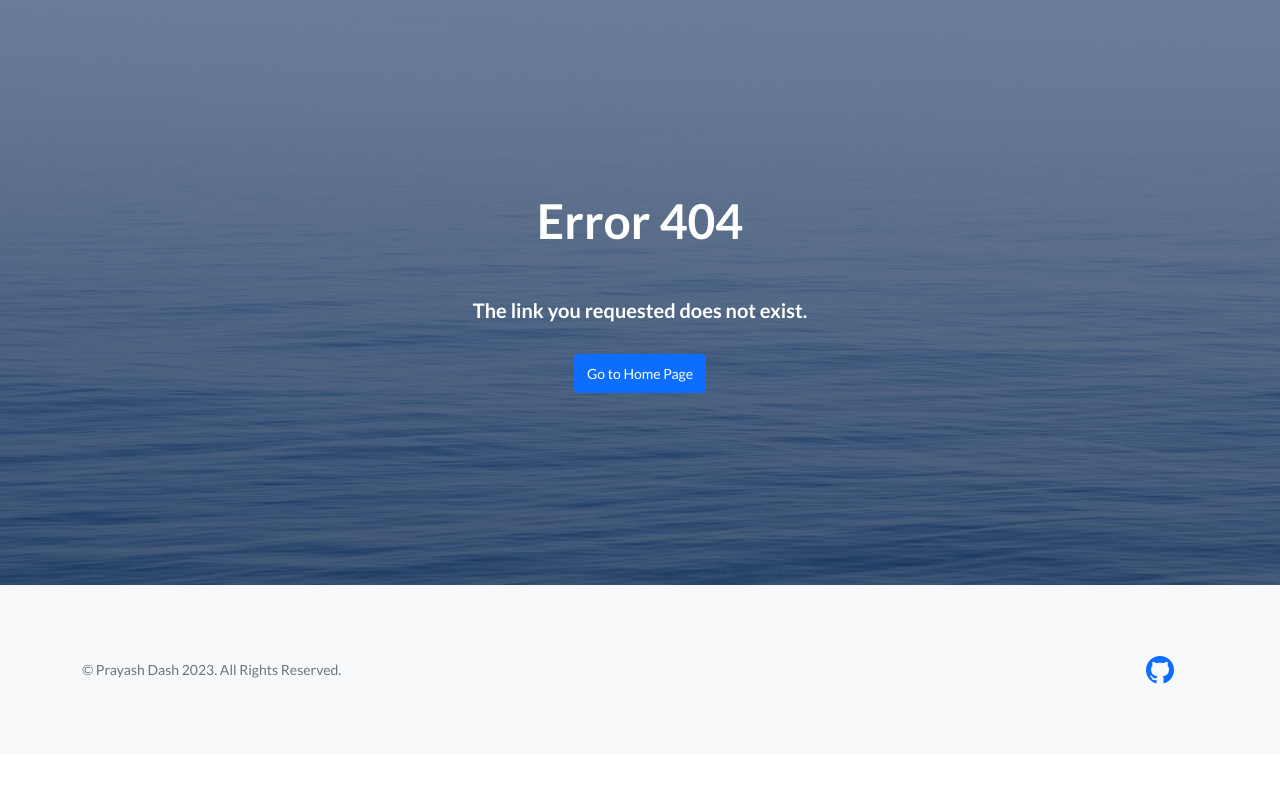
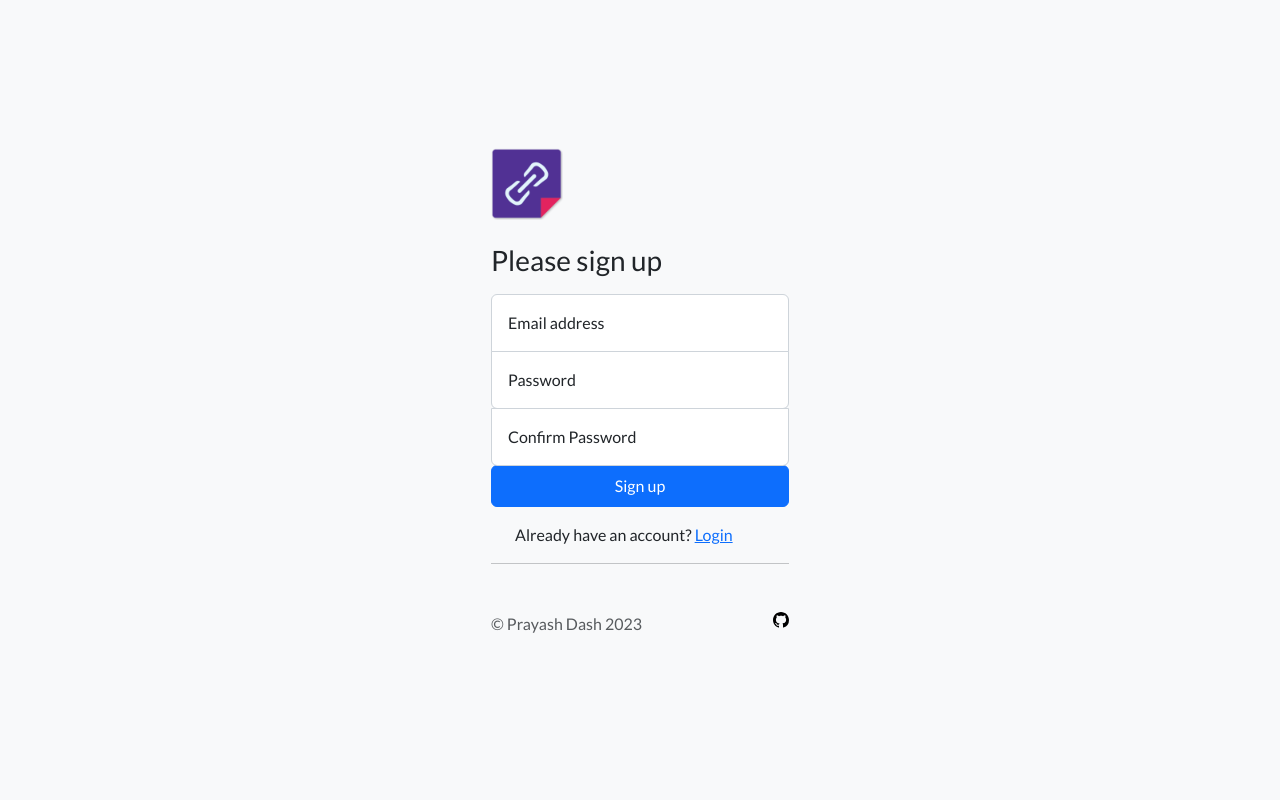
Before and after one commit to prayashdash1729/URL-shortener-flask, a Flask app: page /signup in a window 1280 px wide. Run offline with Flask 3, Linux system fonts and the light colour scheme; some libraries are stand-ins or nearby versions.

Commit message:
added login and signup pages

```diff
--- a/main.py
+++ b/main.py
@@ -48,5 +48,15 @@ def redirect_to_url(short_url):
         return render_template("404.html")
 
 
+@app.route("/signup")
+def signin():
+    return render_template("signup.html")
+
+
+@app.route("/login")
+def login():
+    return render_template("login.html")
+
+
 if __name__ == "__main__":
     app.run(debug=True)
--- /dev/null
+++ b/static/css/sign-in.css
@@ -0,0 +1,97 @@
+html,
+body {
+  height: 100%;
+}
+
+.form-signin {
+  max-width: 330px;
+  padding: 1rem;
+}
+
+.form-signin .form-floating:focus-within {
+  z-index: 2;
+}
+
+.form-signin input[type="email"] {
+  margin-bottom: -1px;
+  border-bottom-right-radius: 0;
+  border-bottom-left-radius: 0;
+}
+
+.form-signin input[type="password"] {
+  margin-bottom: -1px;
+  border-top-left-radius: 0;
+  border-top-right-radius: 0;
+}
+
+.bd-placeholder-img {
+    font-size: 1.125rem;
+    text-anchor: middle;
+    -webkit-user-select: none;
+    -moz-user-select: none;
+    user-select: none;
+}
+
+@media (min-width: 768px) {
+    .bd-placeholder-img-lg {
+        font-size: 3.5rem;
+    }
+}
+
+.b-example-divider {
+    width: 100%;
+    height: 3rem;
+    background-color: rgba(0, 0, 0, .1);
+    border: solid rgba(0, 0, 0, .15);
+    border-width: 1px 0;
+    box-shadow: inset 0 .5em 1.5em rgba(0, 0, 0, .1), inset 0 .125em .5em rgba(0, 0, 0, .15);
+}
+
+.b-example-vr {
+    flex-shrink: 0;
+    width: 1.5rem;
+    height: 100vh;
+}
+
+.bi {
+    vertical-align: -.125em;
+    fill: currentColor;
+}
+
+.nav-scroller {
+    position: relative;
+    z-index: 2;
+    height: 2.75rem;
+    overflow-y: hidden;
+}
+
+.nav-scroller .nav {
+    display: flex;
+    flex-wrap: nowrap;
+    padding-bottom: 1rem;
+    margin-top: -1px;
+    overflow-x: auto;
+    text-align: center;
+    white-space: nowrap;
+    -webkit-overflow-scrolling: touch;
+}
+
+.btn-bd-primary {
+    --bd-violet-bg: #712cf9;
+    --bd-violet-rgb: 112.520718, 44.062154, 249.437846;
+
+    --bs-btn-font-weight: 600;
+    --bs-btn-color: var(--bs-white);
+    --bs-btn-bg: var(--bd-violet-bg);
+    --bs-btn-border-color: var(--bd-violet-bg);
+    --bs-btn-hover-color: var(--bs-white);
+    --bs-btn-hover-bg: #6528e0;
+    --bs-btn-hover-border-color: #6528e0;
+    --bs-btn-focus-shadow-rgb: var(--bd-violet-rgb);
+    --bs-btn-active-color: var(--bs-btn-hover-color);
+    --bs-btn-active-bg: #5a23c8;
+    --bs-btn-active-border-color: #5a23c8;
+}
+.bd-mode-toggle {
+    z-index: 1500;
+}
--- a/templates/URLs.json
+++ b/templates/URLs.json
@@ -1 +1 @@
-{"links": {"WKNfH5": "", "Sv3I3X": "https://www.youtube.com/", "2XiKYu": "https://www.youtube.com/", "4bysCe": "https://chat.openai.com/", "XpPUhe": "https://chat.openai.com/", "UWyspi": "https://chat.openai.com/", "ySxx0K": "https://www.w3schools.com/tags/att_script_src.asp", "GWMoe7": "https://www.w3schools.com/tags/att_script_src.asp", "FzfTBr": "https://www.w3schools.com/tags/att_script_src.asp", "xYbTa1": "https://www.w3schools.com/tags/att_script_src.asp", "MOEsDb": "https://www.w3schools.com/tags/att_script_src.asp", "9ICSWq": "https://www.w3schools.com/tags/att_script_src.asp"}}
+{"links": {"WKNfH5": "", "Sv3I3X": "https://www.youtube.com/", "2XiKYu": "https://www.youtube.com/", "4bysCe": "https://chat.openai.com/", "XpPUhe": "https://chat.openai.com/", "UWyspi": "https://chat.openai.com/", "ySxx0K": "https://www.w3schools.com/tags/att_script_src.asp", "GWMoe7": "https://www.w3schools.com/tags/att_script_src.asp", "FzfTBr": "https://www.w3schools.com/tags/att_script_src.asp", "xYbTa1": "https://www.w3schools.com/tags/att_script_src.asp", "MOEsDb": "https://www.w3schools.com/tags/att_script_src.asp", "9ICSWq": "https://www.w3schools.com/tags/att_script_src.asp", "la57Uo": ""}}
--- a/templates/layout.html
+++ b/templates/layout.html
@@ -15,6 +15,7 @@
         <!-- Core theme CSS (includes Bootstrap)-->
         <link href="{{url_for('static', filename='css/styles.css')}}" rel="stylesheet" />
         <script src="{{url_for('static', filename='js/scripts.js')}}"></script>
+        <script src="{{url_for('static', filename='js/color-modes.js')}}"></script>
     </head>
 
     {% block body %}{% endblock %}
--- /dev/null
+++ b/templates/signinlayout.html
@@ -0,0 +1,88 @@
+<!DOCTYPE html>
+<html lang="en" data-bs-theme="auto">
+  <head>
+<!--    <script src="{{url_for('static', filename='js/color-modes.js')}}"></script>-->
+    <meta charset="utf-8" />
+    <meta name="viewport" content="width=device-width, initial-scale=1, shrink-to-fit=no" />
+    <meta name="description" content="" />
+    <meta name="author" content="" />
+    <title>URL-shortener</title>
+    <!-- Favicons -->
+    <link rel="apple-touch-icon" href="{{url_for('static', filename='assets/img/apple-touch-icon.png')}}" sizes="180x180">
+    <link rel="icon" href="{{url_for('static', filename='assets/img/favicon-32x32.png')}}" sizes="32x32" type="image/png">
+    <link rel="icon" href="{{url_for('static', filename='assets/img/favicon-16x16.png')}}" sizes="16x16" type="image/png">
+    <link rel="icon" href="{{url_for('static', filename='assets/favicon.ico')}}">
+    <meta name="theme-color" content="#712cf9">
+    <!-- Google fonts-->
+    <link href="https://fonts.googleapis.com/css?family=Lato:300,400,700,300italic,400italic,700italic" rel="stylesheet" type="text/css" />
+    <!-- Custom styles for this template -->
+    <link href="https://cdn.jsdelivr.net/npm/bootstrap@5.3.0/dist/css/bootstrap.min.css" rel="stylesheet" integrity="sha384-9ndCyUaIbzAi2FUVXJi0CjmCapSmO7SnpJef0486qhLnuZ2cdeRhO02iuK6FUUVM" crossorigin="anonymous">
+    <link href="{{url_for('static', filename='css/styles.css')}}" rel="stylesheet" />
+    <link href="{{url_for('static', filename='css/sign-in.css')}}" rel="stylesheet">
+  </head>
+
+  <body class="d-flex align-items-center py-4 bg-body-tertiary">
+<!--  Toggle theme-->
+<!--    <svg xmlns="http://www.w3.org/2000/svg" style="display: none;">
+      <symbol id="check2" viewBox="0 0 16 16">
+        <path d="M13.854 3.646a.5.5 0 0 1 0 .708l-7 7a.5.5 0 0 1-.708 0l-3.5-3.5a.5.5 0 1 1 .708-.708L6.5 10.293l6.646-6.647a.5.5 0 0 1 .708 0z"/>
+      </symbol>
+      <symbol id="circle-half" viewBox="0 0 16 16">
+        <path d="M8 15A7 7 0 1 0 8 1v14zm0 1A8 8 0 1 1 8 0a8 8 0 0 1 0 16z"/>
+      </symbol>
+      <symbol id="moon-stars-fill" viewBox="0 0 16 16">
+        <path d="M6 .278a.768.768 0 0 1 .08.858 7.208 7.208 0 0 0-.878 3.46c0 4.021 3.278 7.277 7.318 7.277.527 0 1.04-.055 1.533-.16a.787.787 0 0 1 .81.316.733.733 0 0 1-.031.893A8.349 8.349 0 0 1 8.344 16C3.734 16 0 12.286 0 7.71 0 4.266 2.114 1.312 5.124.06A.752.752 0 0 1 6 .278z"/>
+        <path d="M10.794 3.148a.217.217 0 0 1 .412 0l.387 1.162c.173.518.579.924 1.097 1.097l1.162.387a.217.217 0 0 1 0 .412l-1.162.387a1.734 1.734 0 0 0-1.097 1.097l-.387 1.162a.217.217 0 0 1-.412 0l-.387-1.162A1.734 1.734 0 0 0 9.31 6.593l-1.162-.387a.217.217 0 0 1 0-.412l1.162-.387a1.734 1.734 0 0 0 1.097-1.097l.387-1.162zM13.863.099a.145.145 0 0 1 .274 0l.258.774c.115.346.386.617.732.732l.774.258a.145.145 0 0 1 0 .274l-.774.258a1.156 1.156 0 0 0-.732.732l-.258.774a.145.145 0 0 1-.274 0l-.258-.774a1.156 1.156 0 0 0-.732-.732l-.774-.258a.145.145 0 0 1 0-.274l.774-.258c.346-.115.617-.386.732-.732L13.863.1z"/>
+      </symbol>
+      <symbol id="sun-fill" viewBox="0 0 16 16">
+        <path d="M8 12a4 4 0 1 0 0-8 4 4 0 0 0 0 8zM8 0a.5.5 0 0 1 .5.5v2a.5.5 0 0 1-1 0v-2A.5.5 0 0 1 8 0zm0 13a.5.5 0 0 1 .5.5v2a.5.5 0 0 1-1 0v-2A.5.5 0 0 1 8 13zm8-5a.5.5 0 0 1-.5.5h-2a.5.5 0 0 1 0-1h2a.5.5 0 0 1 .5.5zM3 8a.5.5 0 0 1-.5.5h-2a.5.5 0 0 1 0-1h2A.5.5 0 0 1 3 8zm10.657-5.657a.5.5 0 0 1 0 .707l-1.414 1.415a.5.5 0 1 1-.707-.708l1.414-1.414a.5.5 0 0 1 .707 0zm-9.193 9.193a.5.5 0 0 1 0 .707L3.05 13.657a.5.5 0 0 1-.707-.707l1.414-1.414a.5.5 0 0 1 .707 0zm9.193 2.121a.5.5 0 0 1-.707 0l-1.414-1.414a.5.5 0 0 1 .707-.707l1.414 1.414a.5.5 0 0 1 0 .707zM4.464 4.465a.5.5 0 0 1-.707 0L2.343 3.05a.5.5 0 1 1 .707-.707l1.414 1.414a.5.5 0 0 1 0 .708z"/>
+      </symbol>
+    </svg>
+
+    <div class="dropdown position-fixed bottom-0 end-0 mb-3 me-3 bd-mode-toggle">
+      <button class="btn btn-bd-primary py-2 dropdown-toggle d-flex align-items-center"
+              id="bd-theme"
+              type="button"
+              aria-expanded="false"
+              data-bs-toggle="dropdown"
+              aria-label="Toggle theme (auto)">
+        <svg class="bi my-1 theme-icon-active" width="1em" height="1em"><use href="#circle-half"></use></svg>
+        <span class="visually-hidden" id="bd-theme-text">Toggle theme</span>
+      </button>
+      <ul class="dropdown-menu dropdown-menu-end shadow" aria-labelledby="bd-theme-text">
+        <li>
+          <button type="button" class="dropdown-item d-flex align-items-center" data-bs-theme-value="light" aria-pressed="false">
+            <svg class="bi me-2 opacity-50 theme-icon" width="1em" height="1em"><use href="#sun-fill"></use></svg>
+            Light
+            <svg class="bi ms-auto d-none" width="1em" height="1em"><use href="#check2"></use></svg>
+          </button>
+        </li>
+        <li>
+          <button type="button" class="dropdown-item d-flex align-items-center" data-bs-theme-value="dark" aria-pressed="false">
+            <svg class="bi me-2 opacity-50 theme-icon" width="1em" height="1em"><use href="#moon-stars-fill"></use></svg>
+            Dark
+            <svg class="bi ms-auto d-none" width="1em" height="1em"><use href="#check2"></use></svg>
+          </button>
+        </li>
+        <li>
+          <button type="button" class="dropdown-item d-flex align-items-center active" data-bs-theme-value="auto" aria-pressed="true">
+            <svg class="bi me-2 opacity-50 theme-icon" width="1em" height="1em"><use href="#circle-half"></use></svg>
+            Auto
+            <svg class="bi ms-auto d-none" width="1em" height="1em"><use href="#check2"></use></svg>
+          </button>
+        </li>
+      </ul>
+    </div>-->
+
+    {% block body %}{% endblock %}
+
+        <div class="mt-5 mb-3 text-body-secondary">
+          <p>&copy; Prayash Dash 2023
+          <a href="https://github.com/prayashdash1729/URL-shortener" title="Open project in GitHub"><img align='right' src="{{url_for('static', filename='assets/github.svg')}}"></a>
+          </p>
+        </div>
+      </form>
+    </main>
+    <script src="https://cdn.jsdelivr.net/npm/bootstrap@5.3.0/dist/js/bootstrap.bundle.min.js" integrity="sha384-geWF76RCwLtnZ8qwWowPQNguL3RmwHVBC9FhGdlKrxdiJJigb/j/68SIy3Te4Bkz" crossorigin="anonymous"></script>
+  </body>
+</html>
--- /dev/null
+++ b/templates/signup.html
@@ -0,0 +1,34 @@
+{% extends "signinlayout.html" %}
+{% block body %}
+
+
+<main class="form-signin w-100 m-auto">
+  <form>
+
+    <img class="mb-4" src="{{url_for('static', filename='assets/img/apple-touch-icon.png')}}" alt="" width="72" height="72">
+    <h1 class="h3 mb-3 fw-normal">Please sign up</h1>
+
+    <div class="form-floating">
+      <input type="email" class="form-control" id="floatingInput" placeholder="name@example.com">
+      <label for="floatingInput">Email address</label>
+    </div>
+    <div class="form-floating">
+      <input type="password" class="form-control" id="floatingPassword" placeholder="Password">
+      <label for="floatingPassword">Password</label>
+    </div>
+    <div class="form-floating">
+      <input type="password" class="form-control" id="floatingPassword2" placeholder="Password">
+      <label for="floatingPassword">Confirm Password</label>
+    </div>
+
+
+    <button class="btn btn-primary w-100 py-2" type="submit">Sign up</button>
+
+    <div class="form-check text-start my-3">
+      <div class="form-check-label">
+      Already have an account? <a href="/login">Login</a>
+      </div>
+    </div>
+    <hr>
+
+  {% endblock %}
```
Also changed, not shown: static/js/color-modes.js (added, +80 -0 lines), templates/index.html (+61 -0 lines), templates/login.html (added, +33 -0 lines), static/assets/github.svg (added).
